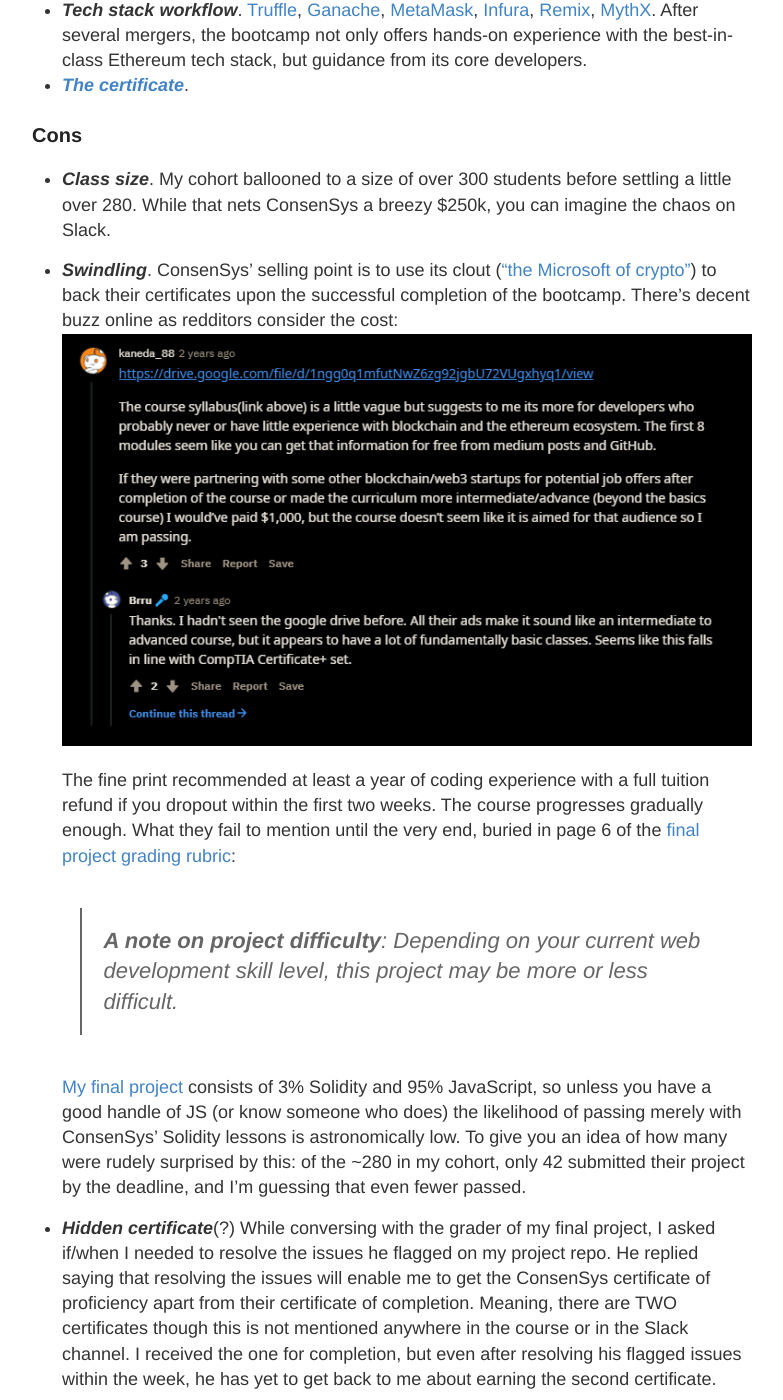
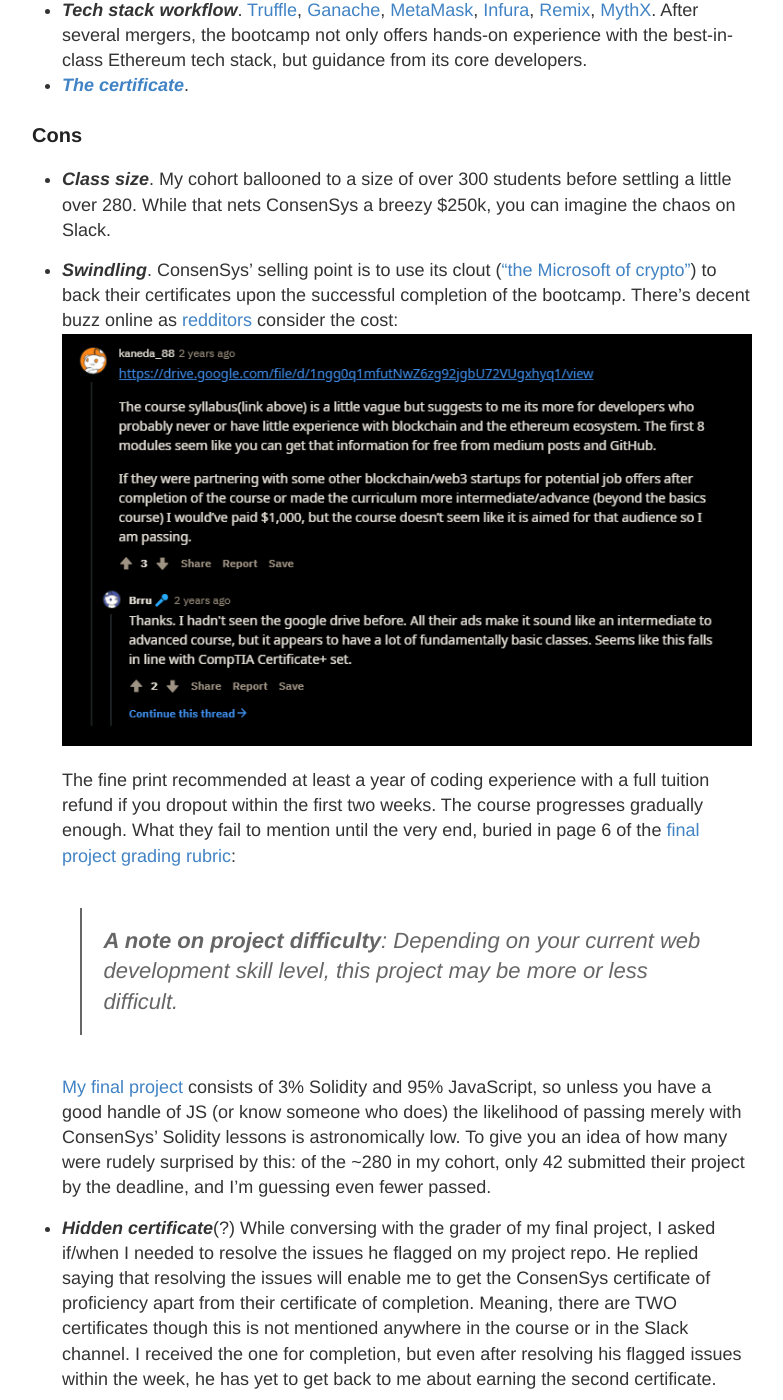
Before and after one commit to poastmil/junsunglee.com, a Jekyll site: the page built from _posts/2021-2-5-ConsenSys-Blockchain-Developer-Bootcamp.md, in a window 1280 px wide and 1400 px high, scrolled down 1183 px. Shown: the whole window, without its empty margins (248-1031 px from the left). Built offline with Jekyll 4.4.1, drawn with Linux system fonts in a browser that asks for light colours.

Commit message:
Update 2021-2-5-ConsenSys-Blockchain-Developer-Bootcamp.md

```diff
--- a/_posts/2021-2-5-ConsenSys-Blockchain-Developer-Bootcamp.md
+++ b/_posts/2021-2-5-ConsenSys-Blockchain-Developer-Bootcamp.md
@@ -33,12 +33,12 @@
 ### Cons
 - ***Class size***. My cohort ballooned to a size of over 300 students before settling a little over 280. While that nets ConsenSys a breezy $250k, you can imagine the chaos on Slack.
 
-- ***Swindling***. ConsenSys' selling point is to use its clout (["the Microsoft of crypto"](https://www.reddit.com/r/ethereum/comments/b45zov/consensys_academys_developer_bootcamp_is_back/ej4mimo?utm_source=share&utm_medium=web2x&context=3)) to back their certificates upon the successful completion of the bootcamp. There's decent buzz online as redditors consider the cost:
+- ***Swindling***. ConsenSys' selling point is to use its clout (["the Microsoft of crypto"](https://www.reddit.com/r/ethereum/comments/b45zov/consensys_academys_developer_bootcamp_is_back/ej4mimo?utm_source=share&utm_medium=web2x&context=3)) to back their certificates upon the successful completion of the bootcamp. There's decent buzz online as [redditors](https://www.reddit.com/r/ethdev/comments/8jwfv5/general_feeling_about_consensys_academy/) consider the cost:
   [![Worth it?](../images/ConsenSysBootcamp.PNG "General confusion about the bootcamp's target audience")](https://www.reddit.com/r/ethdev/comments/8jwfv5/general_feeling_about_consensys_academy/)
 
   The fine print recommended at least a year of coding experience with a full tuition refund if you dropout within the first two weeks. The course progresses gradually enough. What they fail to mention until the very end, buried in page 6 of the [final project grading rubric](https://docs.google.com/document/d/1fSiejecMogc2h7aJxIl9tfZbHRFXTipftWLevUKAmQ4/edit):
   > **A note on project difficulty**: Depending on your current web development skill level, this project may be more or less difficult.
 
-  [My final project](https://github.com/jun-sung/doge-emporium) consists of 3% Solidity and 95% JavaScript, so unless you have a good handle of JS (or know someone who does) the likelihood of passing merely with ConsenSys' Solidity lessons is astronomically low. To give you an idea of how many were rudely surprised by this: of the ~280 in my cohort, only 42 submitted their project by the deadline, and I'm guessing that even fewer passed.
+  [My final project](https://github.com/jun-sung/doge-emporium) consists of 3% Solidity and 95% JavaScript, so unless you have a good handle of JS (or know someone who does) the likelihood of passing merely with ConsenSys' Solidity lessons is astronomically low. To give you an idea of how many were rudely surprised by this: of the ~280 in my cohort, only 42 submitted their project by the deadline, and I'm guessing even fewer passed.
 
 - ***Hidden certificate***(?) While conversing with the grader of my final project, I asked if/when I needed to resolve the issues he flagged on my project repo. He replied saying that resolving the issues will enable me to get the ConsenSys certificate of proficiency apart from their certificate of completion. Meaning, there are TWO certificates though this is not mentioned anywhere in the course or in the Slack channel. I received the one for completion, but even after resolving his flagged issues within the week, he has yet to get back to me about earning the second certificate.
```
